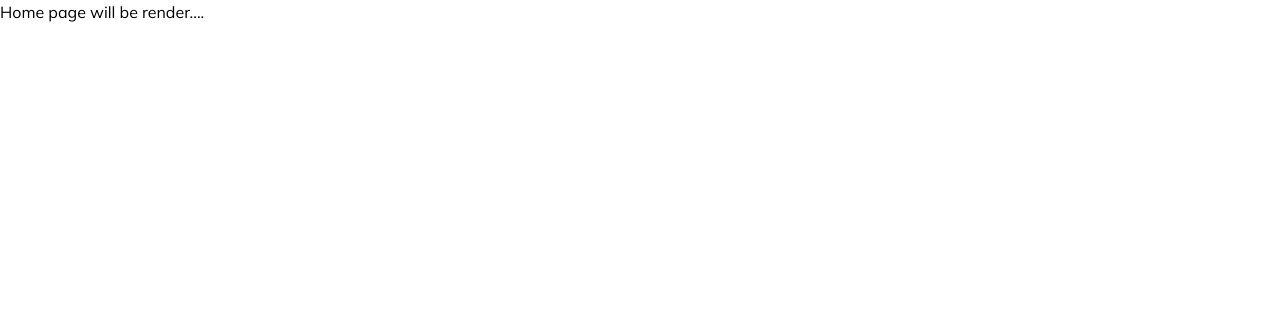
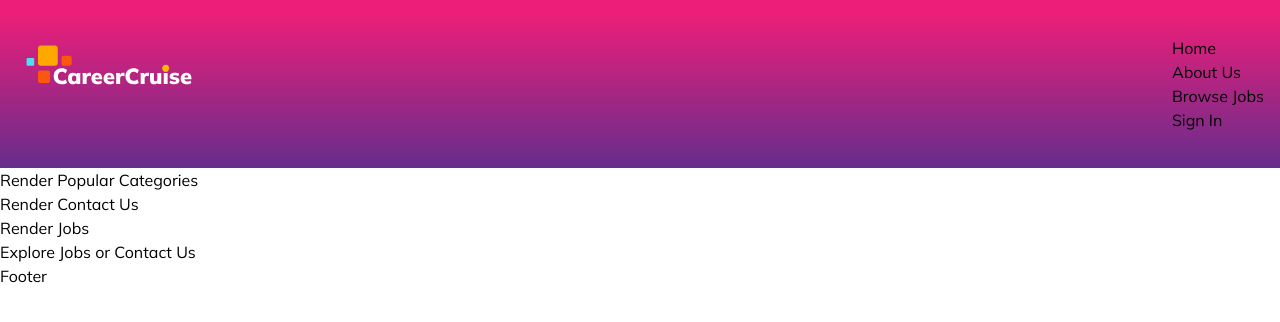
Before and after one commit to frontendguru1/career-cruise-job-application, a React (Vite) app: page / in a window 1280 px wide. Shown: the top 322 px of the page. Built offline with nearby package versions, Linux system fonts and the light colour scheme.

Commit message:
Home Page changes

```diff
--- a/src/pages/Home/index.tsx
+++ b/src/pages/Home/index.tsx
@@ -1,5 +1,83 @@
+import { Link } from "react-router-dom";
+import { ROUTES } from "../../routes/constants";
+import logo from "../../assets/img/logo.svg";
+
 const Home = () => {
-  return <div>Home page will be render....</div>;
+  const renderLogo = () => {
+    return (
+      <div>
+        <Link to={ROUTES.HOME}>
+          <img src={logo} alt="Career Cruise" className="m-auto" />
+        </Link>
+      </div>
+    );
+  };
+
+  const renderTopMenus = () => {
+    return (
+      <div>
+        <ul>
+          <li>
+            <Link to={ROUTES.HOME}>Home</Link>
+          </li>
+          <li>
+            <Link to={ROUTES.ABOUT}>About Us</Link>
+          </li>
+          <li>
+            <Link to={ROUTES.JOB_LIST}>Browse Jobs</Link>
+          </li>
+          <li>
+            <Link to={ROUTES.LOGIN}>Sign In</Link>
+          </li>
+        </ul>
+      </div>
+    );
+  };
+
+  const renderMenus = () => {
+    return (
+      <div className="relative bg-pinkBackground bg-gradient-custom">
+        <div className="flex justify-between m-auto max-w-[1248px] pt-9 pb-9">
+          {renderLogo()} {renderTopMenus()}
+        </div>
+      </div>
+    );
+  };
+
+  const renderHeader = () => {
+    return <div className="">{renderMenus()}</div>;
+  };
+
+  const renderPopularCategories = () => {
+    return <div className="">Render Popular Categories</div>;
+  };
+
+  const renderContactUs = () => {
+    return <div className="">Render Contact Us</div>;
+  };
+
+  const renderPopularJobs = () => {
+    return <div className="">Render Jobs</div>;
+  };
+
+  const renderExploreJobs = () => {
+    return <div className="">Explore Jobs or Contact Us </div>;
+  };
+
+  const renderFooter = () => {
+    return <div className="">Footer</div>;
+  };
+
+  return (
+    <>
+      {renderHeader()}
+      {renderPopularCategories()}
+      {renderContactUs()}
+      {renderPopularJobs()}
+      {renderExploreJobs()}
+      {renderFooter()}
+    </>
+  );
 };
 
 export default Home;
--- a/src/routes/constants.ts
+++ b/src/routes/constants.ts
@@ -25,6 +25,7 @@ export const ROUTES = {
   PROFILE: "/profile",
   LOGIN: "/login",
   SIGN_UP: "/signup",
+  ABOUT: "/about",
 };
 
 export const Menus: MenuProps[] = [
```
